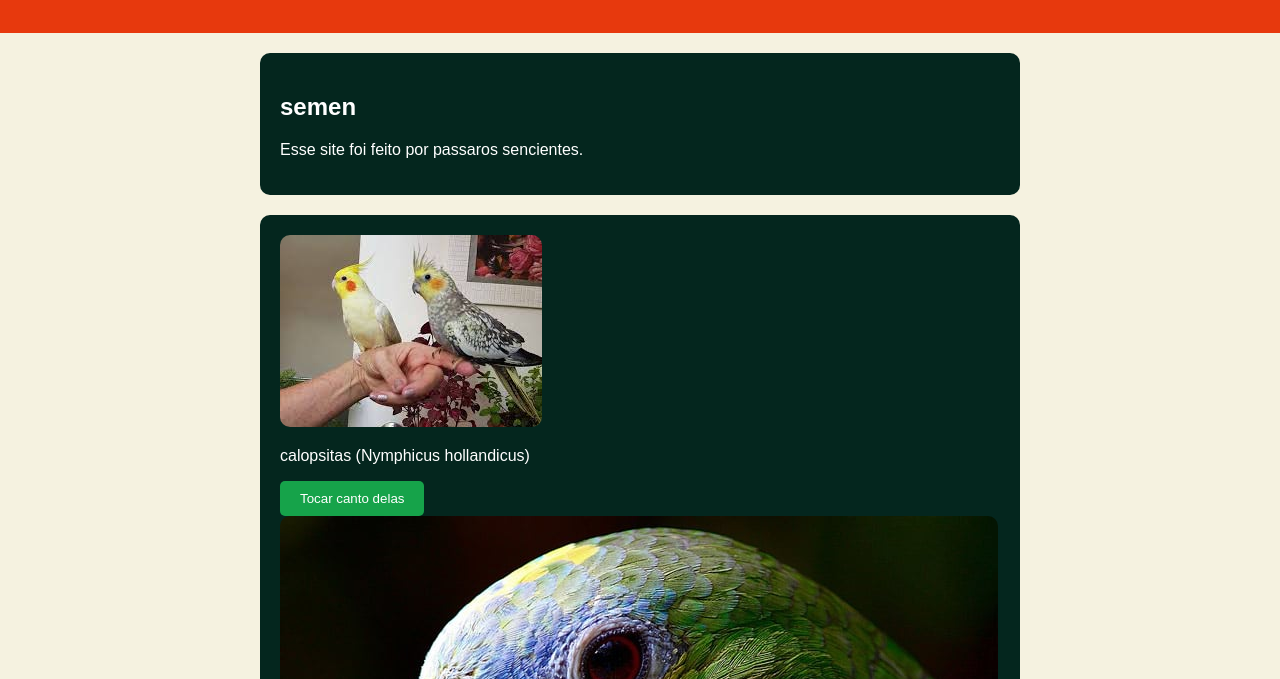
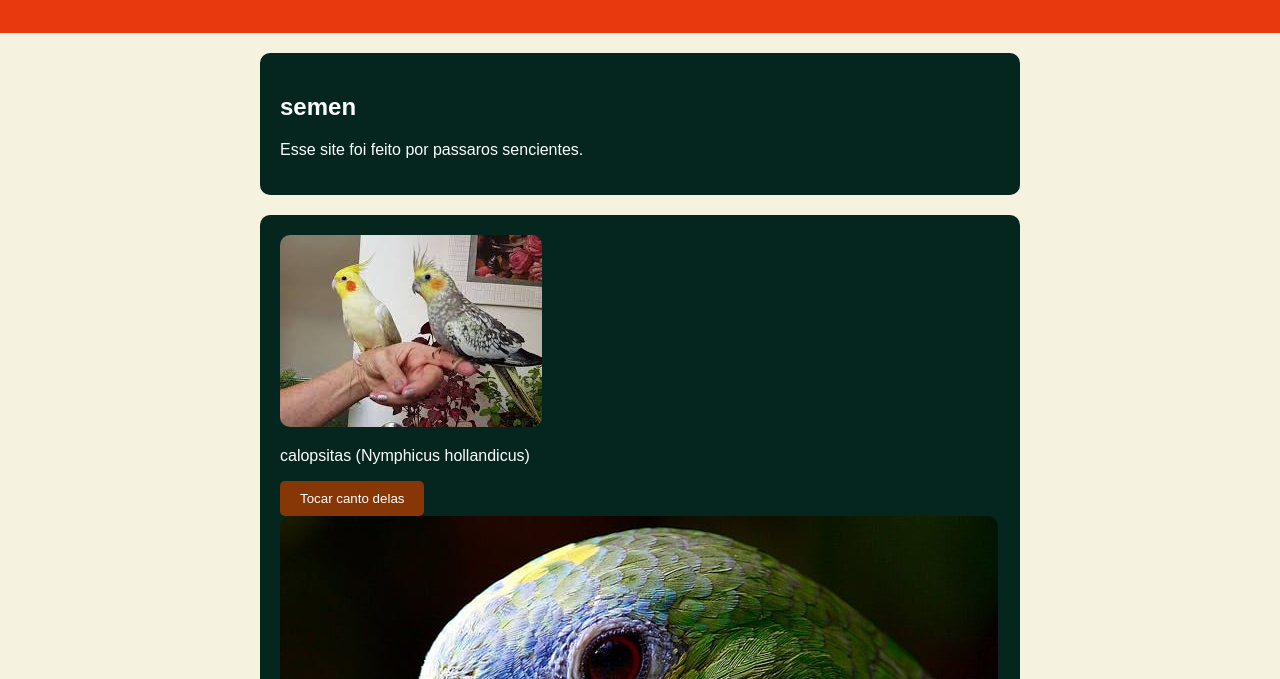
Before and after one commit to PPAULhenrique/Portif-lio-Desenvolvimento-de-Sistemas, a plain HTML site: page Site_gabriel/sexo.html in a window 1280 px wide. In both pictures the pointer is over the button "Tocar canto delas". Shown: the part 121-800 px from the top of the page. Drawn offline with Linux system fonts and the light colour scheme.

Commit message:
Quarto commit
Mudança minúscula e simples do houver do botão.

```diff
--- a/Site_gabriel/sexo.css
+++ b/Site_gabriel/sexo.css
@@ -28,7 +28,7 @@ button {
 }
 
 button:hover {
-    background: #16a34a;
+    background: #873606;
 }
 
 main {
```
